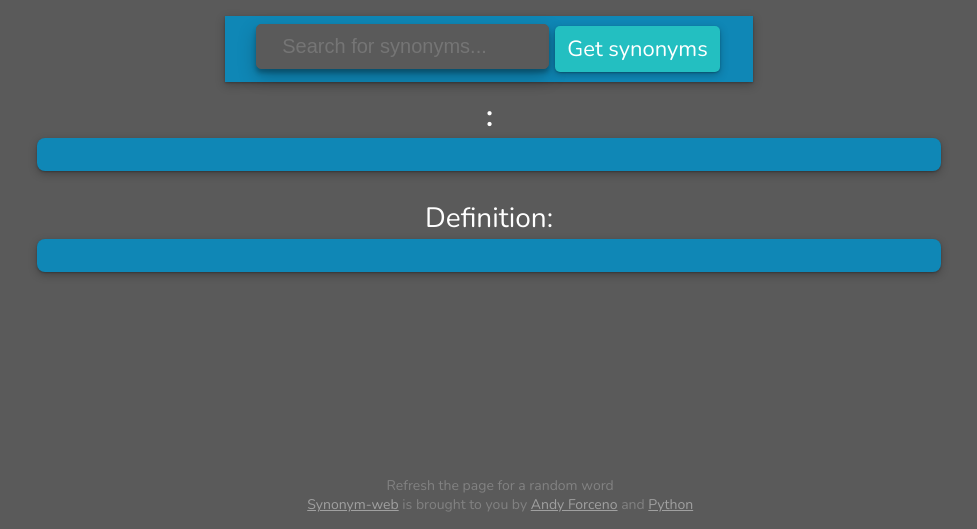
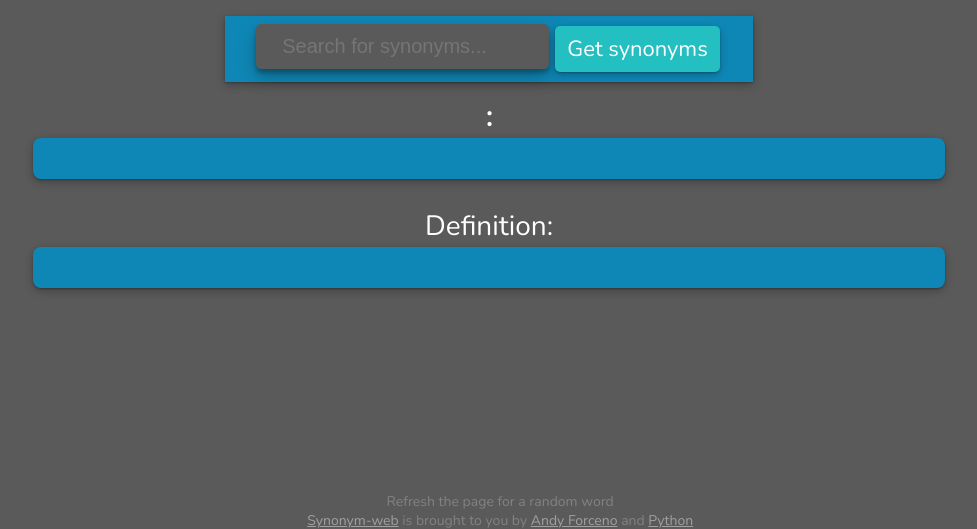
Before and after one commit to sophieforceno/synonym-web, a Flask app: template app/templates/index.html in a window 1280 px wide. Shown: the top 529 px of the page, without its empty margins (151-1128 px from the left). Run offline with Flask 2, Linux system fonts and the light colour scheme; the template is opened without the code that fills it, so the values that code supplies are empty; some web fonts are replaced.

Commit message:
First commit

```diff
--- a/app/static/stylesheet.css
+++ b/app/static/stylesheet.css
@@ -20,7 +20,7 @@
   width: 70%;
   height: 50%;
   margin: 2px;
-  padding: 4px;
+  padding: 8px;
   box-shadow: 0 1px 2px 0 rgba(0, 0, 0, 0.25), 0 3px 9px 0 rgba(0, 0, 0, 0.25);
   color: white;
   align-items: center;
```
